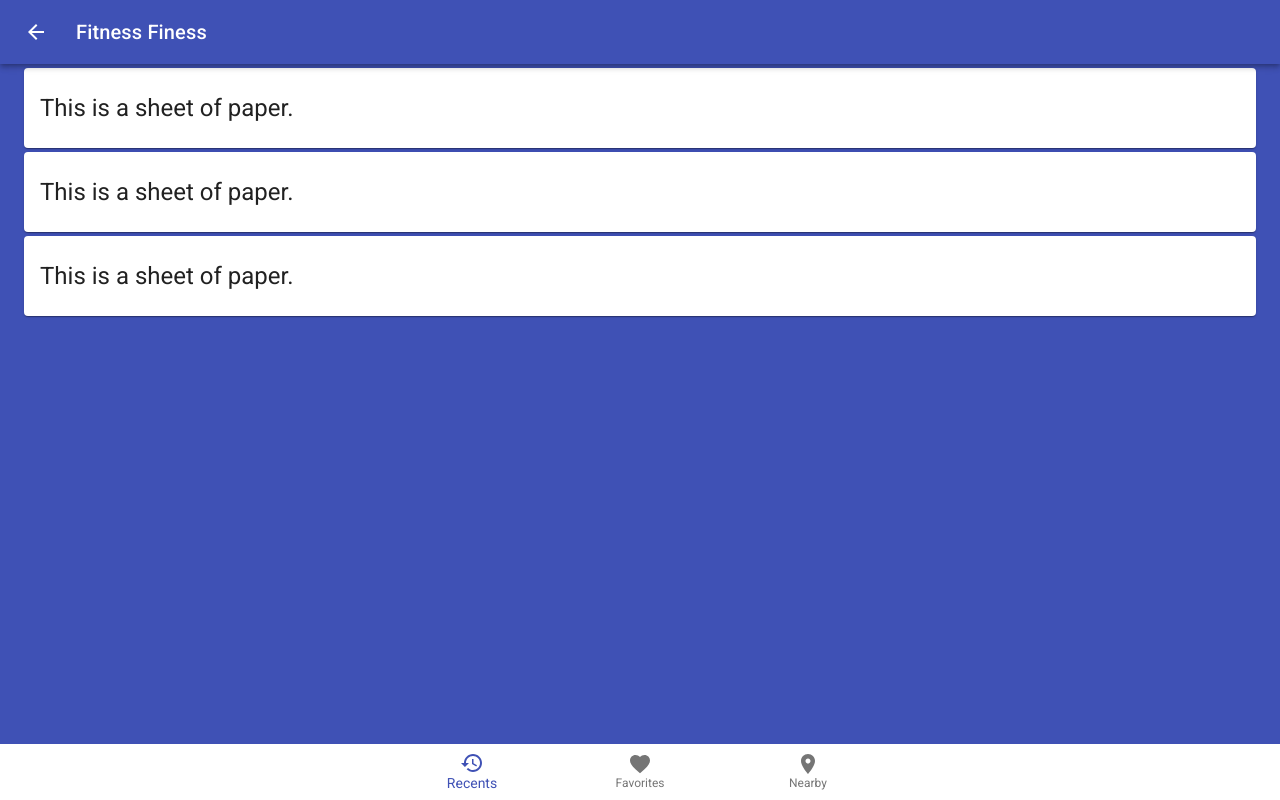
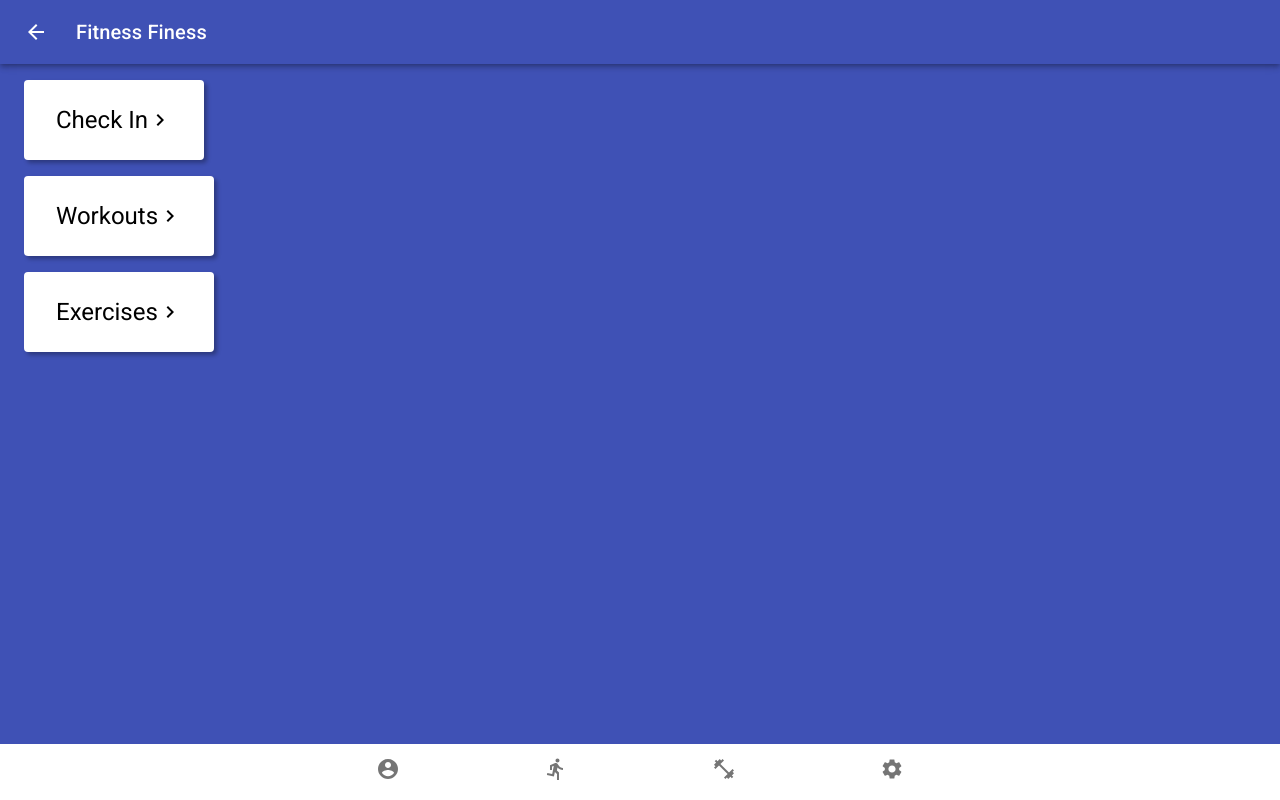
Before and after one commit to dglav/fitness-app, a React (Create React App) app: page / in a window 1280 px wide. Built offline with nearby package versions, Linux system fonts and the light colour scheme.

Commit message:
Updated menu items in footer and converted paper elements to ButtonBase elements

```diff
--- a/src/App.css
+++ /dev/null
@@ -1,3 +0,0 @@
-button {
-  color: black;
-}
--- a/src/components/footer/footer.component.jsx
+++ b/src/components/footer/footer.component.jsx
@@ -2,9 +2,10 @@ import React from "react";
 import { makeStyles } from "@material-ui/core/styles";
 import BottomNavigation from "@material-ui/core/BottomNavigation";
 import BottomNavigationAction from "@material-ui/core/BottomNavigationAction";
-import RestoreIcon from "@material-ui/icons/Restore";
-import FavoriteIcon from "@material-ui/icons/Favorite";
-import LocationOnIcon from "@material-ui/icons/LocationOn";
+import AccountCircle from "@material-ui/icons/AccountCircle";
+import FitnessCenter from "@material-ui/icons/FitnessCenter";
+import Settings from "@material-ui/icons/Settings";
+import DirectionsRun from "@material-ui/icons/DirectionsRun";
 
 const useStyles = makeStyles({
   root: {
@@ -23,12 +24,28 @@ const Footer = () => {
       onChange={(event, newValue) => {
         setValue(newValue);
       }}
-      showLabels
       className={classes.root}
     >
-      <BottomNavigationAction label="Recents" icon={<RestoreIcon />} />
-      <BottomNavigationAction label="Favorites" icon={<FavoriteIcon />} />
-      <BottomNavigationAction label="Nearby" icon={<LocationOnIcon />} />
+      <BottomNavigationAction
+        label="Profile"
+        value="profile"
+        icon={<AccountCircle />}
+      />
+      <BottomNavigationAction
+        label="Workout"
+        value="workout"
+        icon={<DirectionsRun />}
+      />
+      <BottomNavigationAction
+        label="Exercises"
+        value="exercises"
+        icon={<FitnessCenter />}
+      />
+      <BottomNavigationAction
+        label="Settings"
+        value="settings"
+        icon={<Settings />}
+      />
     </BottomNavigation>
   );
 };
--- a/src/components/main-menu/main-menu.component.jsx
+++ b/src/components/main-menu/main-menu.component.jsx
@@ -7,9 +7,9 @@ import MenuItem from "../menu-item/menu-item.component";
 const MainMenu = () => {
   return (
     <MainMenuContainer>
-      <MenuItem />
-      <MenuItem />
-      <MenuItem />
+      <MenuItem title="Check In" />
+      <MenuItem title="Workouts" />
+      <MenuItem title="Exercises" />
     </MainMenuContainer>
   );
 };
--- a/src/components/menu-item/menu-item.component.jsx
+++ b/src/components/menu-item/menu-item.component.jsx
@@ -1,23 +1,39 @@
 import React from "react";
-import { Typography, Paper } from "@material-ui/core";
+import { Typography, ButtonBase } from "@material-ui/core";
+import ChevronRight from "@material-ui/icons/ChevronRight";
 import { makeStyles } from "@material-ui/core/styles";
 
 const useStyles = makeStyles(theme => ({
   root: {
+    background: "white",
+    borderRadius: "4px",
+    boxShadow: "3px 3px 4px rgba(0, 0, 0, 0.3)",
     padding: theme.spacing(3, 2),
-    margin: theme.spacing(0.5, 0)
+    margin: theme.spacing(2, 0),
+    minHeight: "80px",
+    display: "flex",
+    flexGrow: 1,
+    justifyContent: "space-between",
+    alignItems: "center"
+  },
+  text: {
+    paddingLeft: theme.spacing(2)
+  },
+  arrow: {
+    paddingRight: theme.spacing(2)
   }
 }));
 
-const MenuItem = () => {
+const MenuItem = ({ title }) => {
   const classes = useStyles();
 
   return (
-    <Paper className={classes.root}>
-      <Typography variant="h5" component="h3">
-        This is a sheet of paper.
+    <ButtonBase className={classes.root}>
+      <Typography variant="h5" component="h3" className={classes.text}>
+        {title}
       </Typography>
-    </Paper>
+      <ChevronRight color="inherit" className={classes.arrow} />
+    </ButtonBase>
   );
 };
 
```
